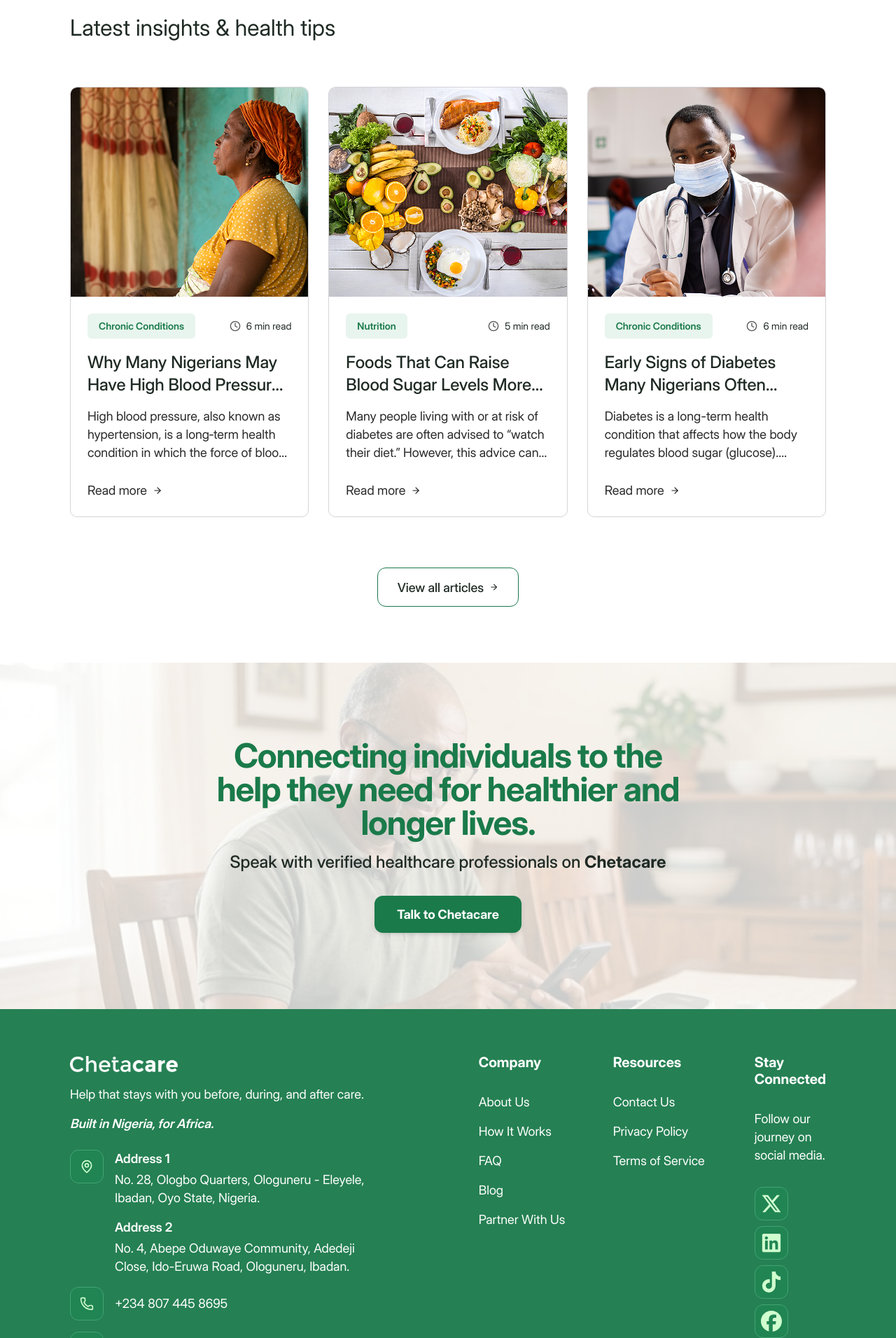
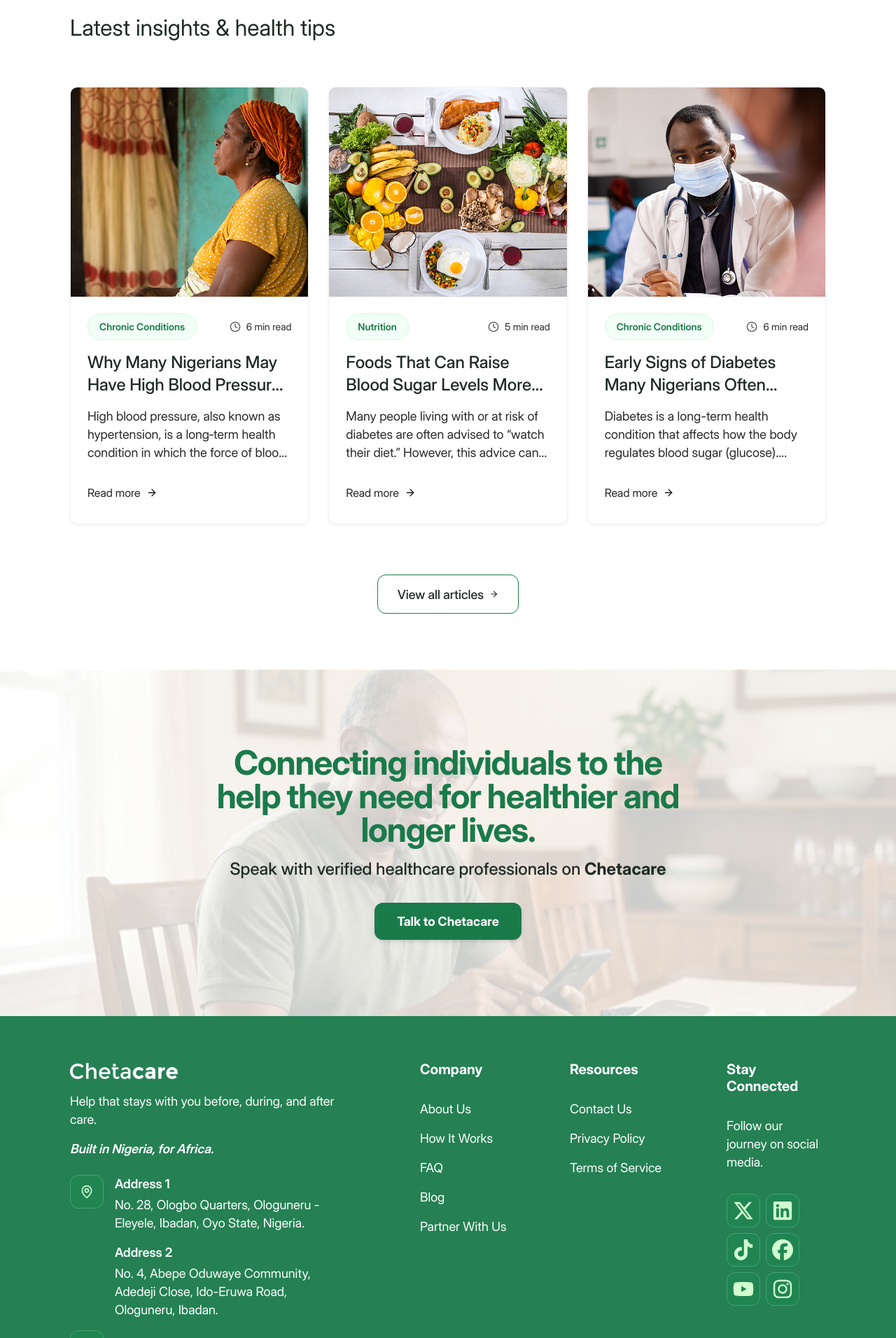
Before and after one commit to Ahmad-mustapha/chetacare, a React (Vite) app: page / in a window 1280 px wide. Shown: the part 5768-7680 px from the top of the page at 70% size. Built offline with nearby package versions, Linux system fonts and the light colour scheme.

Commit message:
Create BlogCard component

```diff
--- a/src/components/Footer.tsx
+++ b/src/components/Footer.tsx
@@ -1,7 +1,7 @@
 import React from 'react';
 import { Link } from 'react-router-dom';
 import { Mail, Phone, MapPin } from 'lucide-react';
-import { FaXTwitter, FaLinkedin, FaTiktok, FaFacebook } from 'react-icons/fa6';
+import { FaXTwitter, FaLinkedin, FaTiktok, FaFacebook, FaYoutube, FaInstagram } from 'react-icons/fa6';
 
 const logoImage = "/assets/chetacare-white-logo.png";
 
@@ -16,10 +16,12 @@
       <div className="relative z-10 max-w-[1240px] mx-auto flex flex-col gap-16">
 
         {/* Main Content Row Splitting left block and right links directory */}
-        <div className="w-full flex flex-col lg:flex-row justify-between items-start gap-12 lg:gap-6 xl:gap-[145px]">
+        {/* Reduced the massive xl gap from 145px to 100px to give the right side more breathing room */}
+        <div className="w-full flex flex-col lg:flex-row justify-between items-start gap-12 lg:gap-8 xl:gap-[100px]">
 
-          {/* Left Column: Brand Blocks & Contact rows aligned to 8px vertical grid */}
-          <div className="w-full lg:max-w-[400px] xl:max-w-[470px] flex flex-col items-start gap-6">
+          {/* Left Column: Brand Blocks & Contact rows */}
+          {/* Reduced max-w from 470px to 400px to stop it from hoarding horizontal space */}
+          <div className="w-full lg:max-w-[340px] xl:max-w-[400px] flex flex-col items-start gap-6">
 
             {/* Brand Profile Stack */}
             <div className="w-full flex flex-col items-start gap-4">
@@ -36,7 +38,7 @@
               </div>
             </div>
 
-            {/* Contact Grid with explicit Figma box colors */}
+            {/* Contact Grid */}
             <div className="w-full flex flex-col items-start gap-4">
 
               {/* Location Rows */}
@@ -87,8 +89,9 @@
             </div>
           </div>
 
-          {/* Right Side Links Matrix - Handles layout narrowing beautifully */}
-          <div className="flex flex-col sm:flex-row sm:flex-wrap md:flex-nowrap gap-12 lg:gap-6 xl:gap-[42px] w-full justify-between">
+          {/* Right Side Links Matrix */}
+          {/* Swapped `w-full justify-between` to `flex-1 justify-start` so they pack to the left and leave empty space on the right for the icons to compress into! */}
+          <div className="flex flex-col sm:flex-row sm:flex-wrap lg:flex-nowrap gap-12 lg:gap-8 xl:gap-16 flex-1 justify-start">
 
             {/* Column 1: Company Directory */}
             <div className="flex flex-col items-start gap-8 min-w-[140px] xl:min-w-[150px]">
@@ -117,7 +120,7 @@
             </div>
 
             {/* Column 3: Social Connectivity Channels Row Grid */}
-            <div className="flex flex-col items-start gap-8 max-w-[320px]">
+            <div className="flex flex-col items-start gap-8 max-w-[400px]">
               <h4 className="text-white font-bold text-[20px] leading-[24px] font-sans">
                 Stay Connected
               </h4>
@@ -139,9 +142,12 @@
                 <a href="https://www.facebook.com/people/Chetacare/100066576465988/" target="_blank" rel="noopener noreferrer" className="w-12 h-12 rounded-xl bg-[#208552] border border-[#43A373] flex items-center justify-center text-[#D0FECF] hover:text-white transition-all" aria-label="Facebook">
                   <FaFacebook size={30} />
                 </a>
-                {/* <a href="https://youtube.com" target="_blank" rel="noopener noreferrer" className="w-12 h-12 rounded-xl bg-[#208552] border border-[#43A373] flex items-center justify-center text-[#D0FECF] hover:text-white transition-all" aria-label="YouTube">
+                <a href="https://youtube.com" target="_blank" rel="noopener noreferrer" className="w-12 h-12 rounded-xl bg-[#208552] border border-[#43A373] flex items-center justify-center text-[#D0FECF] hover:text-white transition-all" aria-label="YouTube">
                   <FaYoutube size={30} />
-                </a> */}
+                </a>
+                <a href="https://instagram.com" target="_blank" rel="noopener noreferrer" className="w-12 h-12 rounded-xl bg-[#208552] border border-[#43A373] flex items-center justify-center text-[#D0FECF] hover:text-white transition-all" aria-label="Instagram">
+                  <FaInstagram size={30} />
+                </a>
               </div>
             </div>
 
--- /dev/null
+++ b/src/components/blog/BlogCard.tsx
@@ -0,0 +1,54 @@
+import { Link } from 'react-router-dom';
+import { ArrowRight, Clock } from 'lucide-react';
+import type { BlogPost } from '../../data/blogData';
+
+interface BlogCardProps {
+  post: BlogPost;
+  tagLabel: string;
+}
+
+export default function BlogCard({ post, tagLabel }: BlogCardProps) {
+  return (
+    <Link
+      to={`/blog/${post.id}`}
+      className="group block cursor-pointer transition-all duration-300 h-full"
+    >
+      <article className="flex flex-col bg-white border border-[#F3F3F3] shadow-[0px_2px_4px_rgba(0,0,0,0.05)] rounded-[10px] overflow-hidden h-full">
+        <div className="w-full h-[240px] sm:h-[299px] overflow-hidden">
+          <img
+            src={post.image}
+            alt={post.title}
+            className="w-full h-full object-cover rounded-t-[8px]"
+          />
+        </div>
+
+        <div className="p-6 flex flex-col flex-grow justify-between gap-6">
+          <div className="flex flex-col gap-4">
+            <div className="flex items-center justify-between w-full gap-4">
+              <span className="py-2 px-4 bg-[#F2FFF8] text-[#1A7A4A] text-[14px] font-semibold rounded-full border border-[#D1FADF] leading-[20px]">
+                {tagLabel}
+              </span>
+              <span className="text-[#1F2A24] text-[14px] font-normal leading-[20px] flex items-center gap-2 whitespace-nowrap">
+                <Clock className="w-4 h-4 text-[#555555]" />
+                {post.readTime || '5 min read'}
+              </span>
+            </div>
+
+            <h3 className="text-[24px] font-medium text-[#1F2A24] leading-[32px] group-hover:text-[#1A7A4A] transition-colors line-clamp-2">
+              {post.title}
+            </h3>
+
+            <p className="text-[#282828] text-[18px] font-normal leading-[26px] line-clamp-3">
+              {post.description}
+            </p>
+          </div>
+
+          <div className="py-2 pr-2 pl-0 flex items-center gap-2 text-[#222222] font-normal text-[16px] leading-[24px] group-hover:gap-3 transition-all mt-auto">
+            <span>Read more</span>
+            <ArrowRight className="w-4 h-4 text-[#1A1A1A]" />
+          </div>
+        </div>
+      </article>
+    </Link>
+  );
+}
--- a/src/components/blog/BlogGrid.tsx
+++ b/src/components/blog/BlogGrid.tsx
@@ -1,6 +1,5 @@
-import { Link } from 'react-router-dom';
-import { ArrowRight, Clock } from 'lucide-react';
 import { blogPosts, type BlogPost } from '../../data/blogData';
+import BlogCard from './BlogCard';
 
 interface BlogGridProps {
   limit?: number;
@@ -23,53 +22,7 @@
         // Otherwise, fall back to showing just the first assigned category.
         const tagToDisplay = activeCategory !== 'All Blog' ? activeCategory : post.category[0];
 
-        return (
-          <Link
-            key={post.id}
-            to={`/blog/${post.id}`}
-            className="group block cursor-pointer transition-all duration-300 h-full"
-          >
-            <article className="flex flex-col bg-white border border-[#F3F3F3] shadow-[0px_2px_4px_rgba(0,0,0,0.05)] rounded-[10px] overflow-hidden h-full">
-              {/* Image Container - Hover scale zoom effect is removed */}
-              <div className="w-full h-[240px] sm:h-[299px] overflow-hidden">
-                <img
-                  src={post.image}
-                  alt={post.title}
-                  className="w-full h-full object-cover rounded-t-[8px]"
-                />
-              </div>
-
-              <div className="p-6 flex flex-col flex-grow justify-between gap-6">
-                <div className="flex flex-col gap-4">
-
-                  {/* Meta Information Tags Row */}
-                  <div className="flex items-center justify-between w-full">
-                    <span className="py-2 px-4 bg-[#F2FFF8] text-[#1A7A4A] text-[14px] font-semibold rounded-full border border-[#D1FADF] leading-[20px]">
-                      {tagToDisplay}
-                    </span>
-                    <span className="text-[#1F2A24] text-[14px] font-normal leading-[20px] flex items-center gap-2">
-                      <Clock className="w-4 h-4 text-[#555555]" />
-                      {post.readTime || '5 min read'}
-                    </span>
-                  </div>
-
-                  <h3 className="text-[24px] font-medium text-[#1F2A24] leading-[32px] group-hover:text-[#1A7A4A] transition-colors line-clamp-2">
-                    {post.title}
-                  </h3>
-
-                  <p className="text-[#282828] text-[18px] font-normal leading-[26px] line-clamp-3">
-                    {post.description}
-                  </p>
-                </div>
-
-                <div className="py-2 pr-2 pl-0 flex items-center gap-2 text-[#222222] font-normal text-[16px] leading-[24px] group-hover:gap-3 transition-all mt-auto">
-                  <span>Read more</span>
-                  <ArrowRight className="w-4 h-4 text-[#1A1A1A]" />
-                </div>
-              </div>
-            </article>
-          </Link>
-        );
+        return <BlogCard key={post.id} post={post} tagLabel={tagToDisplay} />;
       })}
     </div>
   );
--- a/src/components/home/BlogSection.tsx
+++ b/src/components/home/BlogSection.tsx
@@ -1,8 +1,9 @@
 import React, { useEffect, useRef, useState } from 'react';
 import { Link } from 'react-router-dom';
-import { ArrowRight, Clock } from 'lucide-react';
+import { ArrowRight } from 'lucide-react';
 import { blogPosts } from '../../data/blogData';
 import type { BlogPost } from '../../data/blogData';
+import BlogCard from '../blog/BlogCard';
 
 const BlogSection: React.FC = () => {
   const [isVisible, setIsVisible] = useState(false);
@@ -47,52 +48,11 @@
 
         <div className="w-full grid grid-cols-1 md:grid-cols-2 lg:grid-cols-3 gap-[28px]">
           {featuredPosts.map((post: BlogPost) => (
-            <Link
+            <BlogCard
               key={post.id}
-              to={`/blog/${post.id}`}
-              className="w-full min-h-[615px] bg-white border border-[#D5D5D8] rounded-[10px] flex flex-col items-start overflow-hidden transition-transform duration-300 hover:scale-[1.01] group text-left"
-            >
-              <img
-                src={post.image}
-                alt={post.title}
-                className="w-full h-[299px] object-cover rounded-t-[8px] shrink-0"
-              />
-
-              <div className="p-6 flex flex-col items-start gap-4 lg:gap-[10px] w-full flex-grow">
-
-                <div className="w-full flex flex-row items-center justify-between gap-[32px] min-h-[36px]">
-                  <div className="flex flex-wrap gap-2">
-                    {post.category && post.category.length > 0 && (
-                      <span className="bg-[#E8F5EE] text-[#1A7A4A] text-[14px] font-semibold leading-[20px] font-sans px-4 py-2 rounded-[6px]">
-                        {post.category[0]}
-                      </span>
-                    )}
-                  </div>
-                  <span className="text-[#1F2A24] text-[14px] font-normal leading-[20px] font-sans whitespace-nowrap flex items-center gap-2">
-                    <Clock className="w-4 h-4 text-[#555555]" />
-                    {post.readTime}
-                  </span>
-                </div>
-
-                <div className="w-full flex flex-col items-start gap-4 lg:gap-[16px] mt-2">
-                  <h3 className="text-[#1F2A24] font-medium text-[22px] lg:text-[24px] leading-[32px] font-sans line-clamp-2 h-[64px] group-hover:text-[#1A7A4A] transition-colors">
-                    {post.title}
-                  </h3>
-                  <p className="text-[#282828] font-normal text-[16px] lg:text-[18px] leading-[26px] font-sans line-clamp-3 h-[78px]">
-                    {post.description}
-                  </p>
-                </div>
-
-                {/* Changed to a div to prevent nesting links; responds to full-card hover via parent group */}
-                <div
-                  className="mt-auto pt-4 flex flex-row items-center justify-start gap-2 text-[#282828] font-normal text-[18px] leading-[26px] font-sans group-hover:text-[#1A7A4A] transition-colors"
-                >
-                  <span className="group-hover:text-[#1A7A4A] transition-colors">Read more</span>
-                  <ArrowRight className="w-[14px] h-[14px] text-[#1A1A1A] group-hover:translate-x-1 transition-transform group-hover:text-[#1A7A4A]" />
-                </div>
-
-              </div>
-            </Link>
+              post={post}
+              tagLabel={post.category[0]}
+            />
           ))}
         </div>
 
--- a/src/pages/BlogPost.tsx
+++ b/src/pages/BlogPost.tsx
@@ -4,6 +4,7 @@
 import { FaFacebook, FaLinkedin, FaXTwitter } from "react-icons/fa6";
 import { blogPosts } from '../data/blogData';
 import Seo from '../components/Seo';
+import BlogCard from '../components/blog/BlogCard';
 
 export default function BlogPost() {
   const { id } = useParams<{ id: string }>();
@@ -222,48 +223,11 @@
 
           <div className="grid grid-cols-1 md:grid-cols-2 lg:grid-cols-3 gap-[28px] w-full">
             {relatedPosts.map((rPost) => (
-              <Link key={rPost.id} to={`/blog/${rPost.id}`} className="block h-full">
-                <article className="flex flex-col bg-white border border-[#F3F3F3] shadow-[0px_2px_4px_rgba(0,0,0,0.05)] rounded-[10px] overflow-hidden h-full">
-
-                  {/* Zoom scale transition removed */}
-                  <div className="w-full h-[299px] overflow-hidden">
-                    <img
-                      src={rPost.image}
-                      alt={rPost.title}
-                      className="w-full h-full object-cover rounded-t-[8px]"
-                    />
-                  </div>
-
-                  <div className="p-6 flex flex-col gap-[10px] flex-grow justify-between">
-                    <div className="flex flex-col gap-4">
-                      <div className="flex items-center justify-between w-full">
-                        {/* Strictly displaying ONLY the first category tag in related card form */}
-                        <div className="py-2 px-4 bg-[#F2FFF8] text-[#1A7A4A] border border-[#D1FADF] rounded-full text-[14px] font-semibold leading-[20px]">
-                          {rPost.category[0] || 'Mental Health'}
-                        </div>
-                        <span className="text-[#1F2A24] text-[14px] font-normal leading-[20px] flex items-center gap-2">
-                          <Clock className="w-4 h-4 text-[#555555]" />
-                          {rPost.readTime || '5 min read'}
-                        </span>
-                      </div>
-
-                      <h3 className="text-[24px] font-medium leading-[32px] text-[#222222] group-hover:text-[#1A7A4A] transition-colors line-clamp-2">
-                        {rPost.title}
-                      </h3>
-
-                      <p className="text-[#222222] text-[18px] font-normal leading-[26px] line-clamp-3">
-                        {rPost.description}
-                      </p>
-                    </div>
-
-                    <div className="py-2 pr-2 pl-0 flex items-center gap-2 text-[#222222] font-normal text-[16px] leading-[24px] group-hover:gap-3 transition-all mt-auto">
-                      <span>Read more</span>
-                      <ArrowRight className="w-4 h-4 text-[#1A1A1A]" />
-                    </div>
-
-                  </div>
-                </article>
-              </Link>
+              <BlogCard
+                key={rPost.id}
+                post={rPost}
+                tagLabel={rPost.category[0] || 'Mental Health'}
+              />
             ))}
           </div>
 
```
